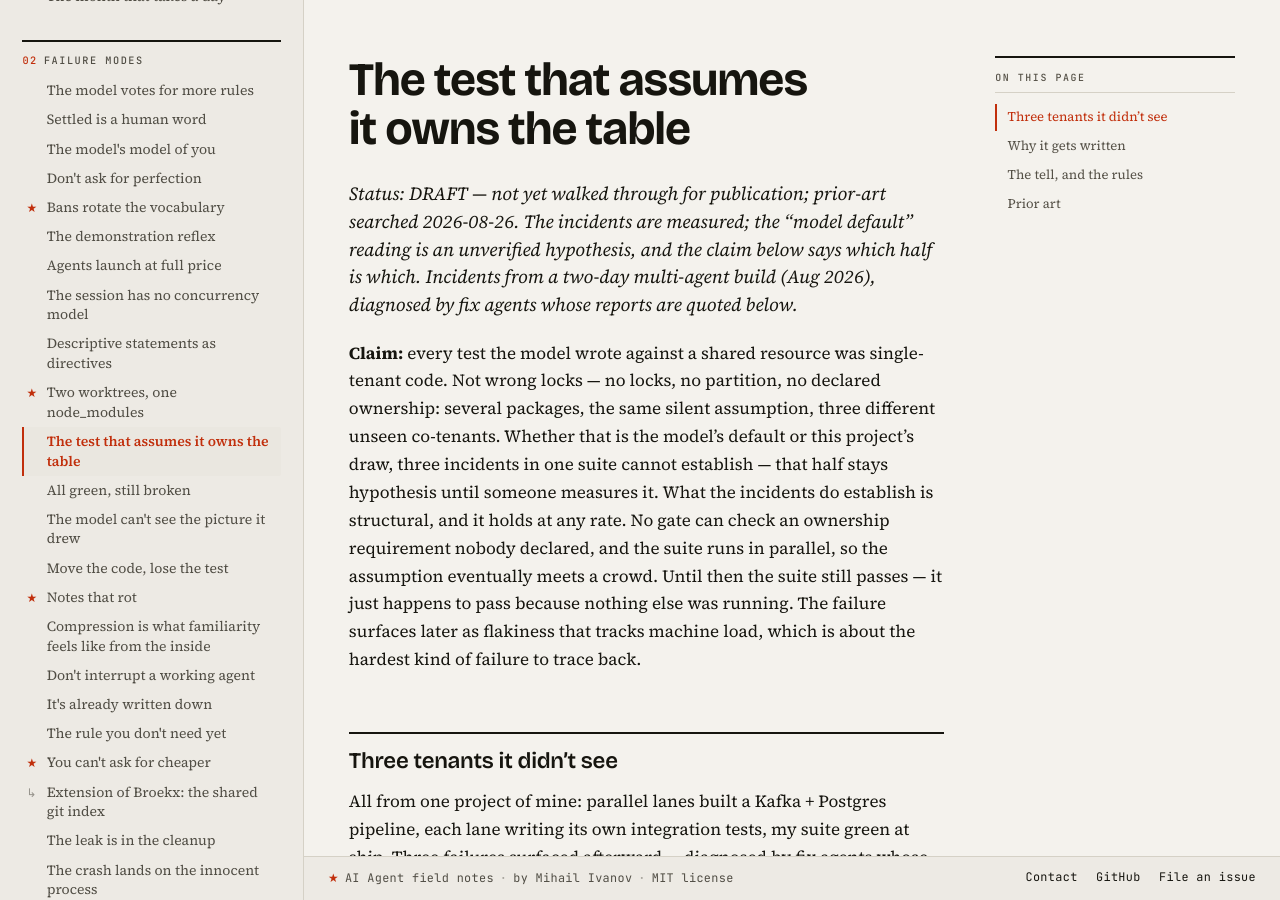
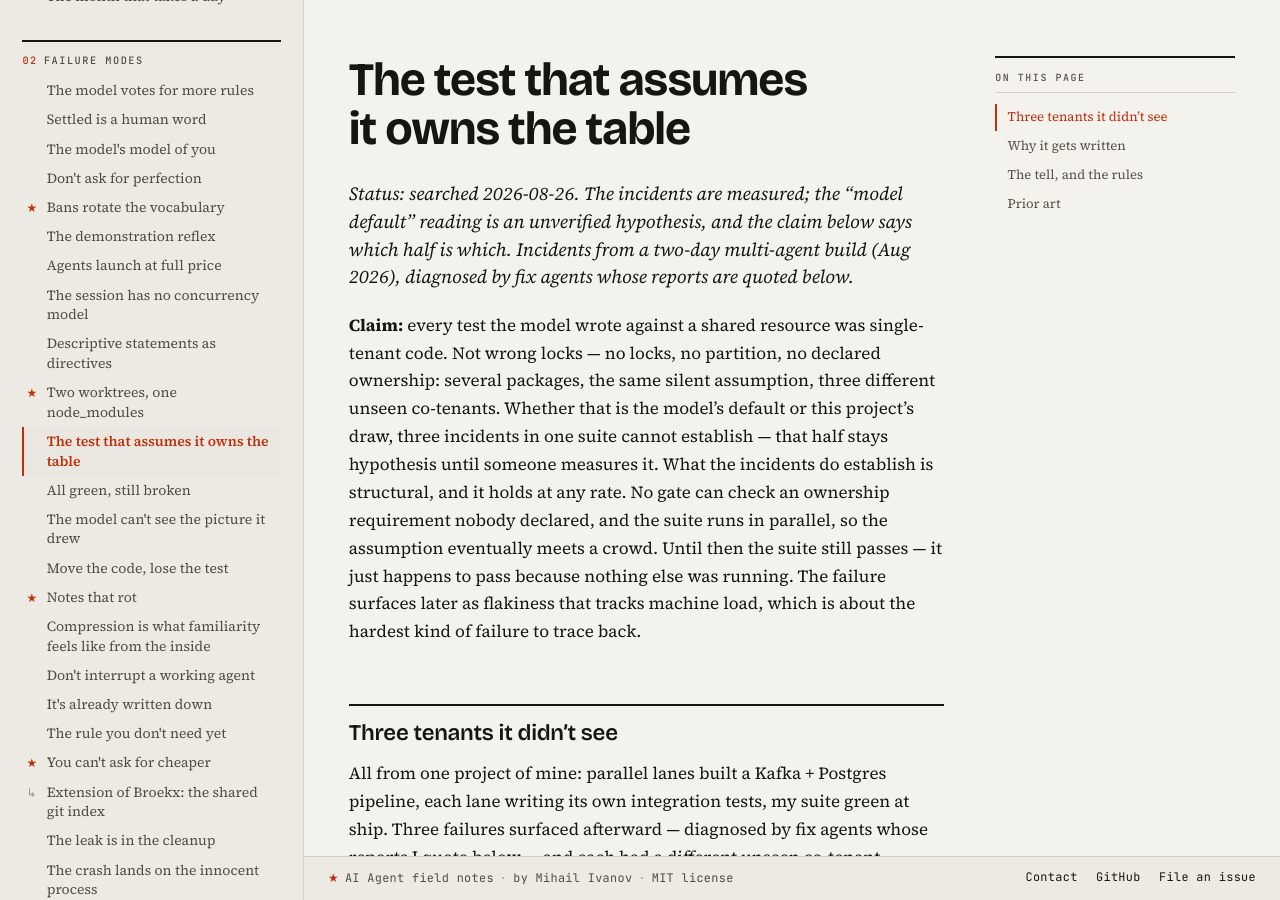
Before and after one commit to mivanov93/ai-agent-field-notes, a Jekyll site: the page built from the-test-that-assumes-it-owns-the-table.md, in a window 1280 px wide and 900 px high. Built offline with Jekyll 4.4.1, drawn with Linux system fonts in a browser that asks for light colours; our own code applies the rules of GitHub Pages for plain Markdown files.

Commit message:
the test that assumes it owns the table: accepted — out of draft, no star

```diff
--- a/the-test-that-assumes-it-owns-the-table.md
+++ b/the-test-that-assumes-it-owns-the-table.md
@@ -1,7 +1,6 @@
 # The test that assumes it owns the table
 
-*Status: DRAFT — not yet walked through for publication; prior-art
-searched 2026-08-26. The incidents are measured; the "model default" reading is an
+*Status: searched 2026-08-26. The incidents are measured; the "model default" reading is an
 unverified hypothesis, and the claim below says which half is which.
 Incidents from a two-day multi-agent build (Aug 2026), diagnosed by fix
 agents whose reports are quoted below.*
```
Also changed, not shown: README.md (+1 -1 lines).
